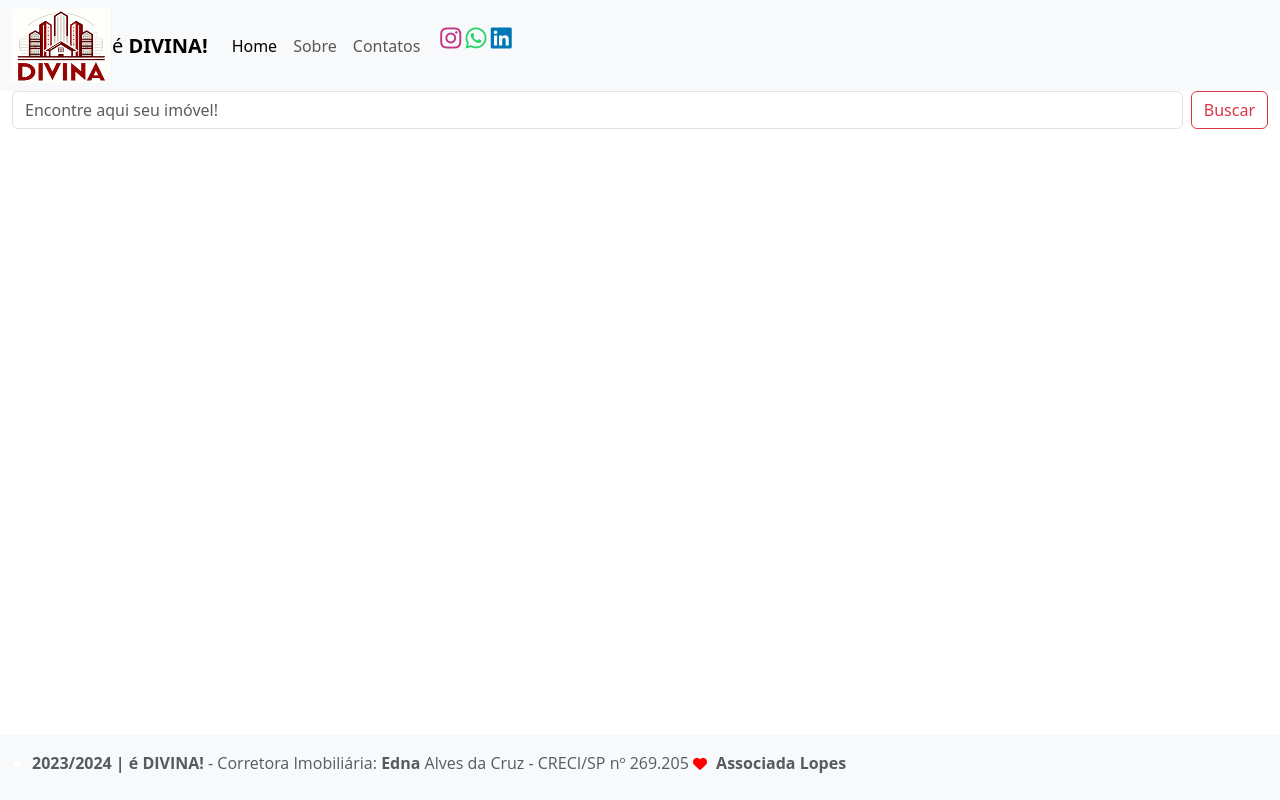
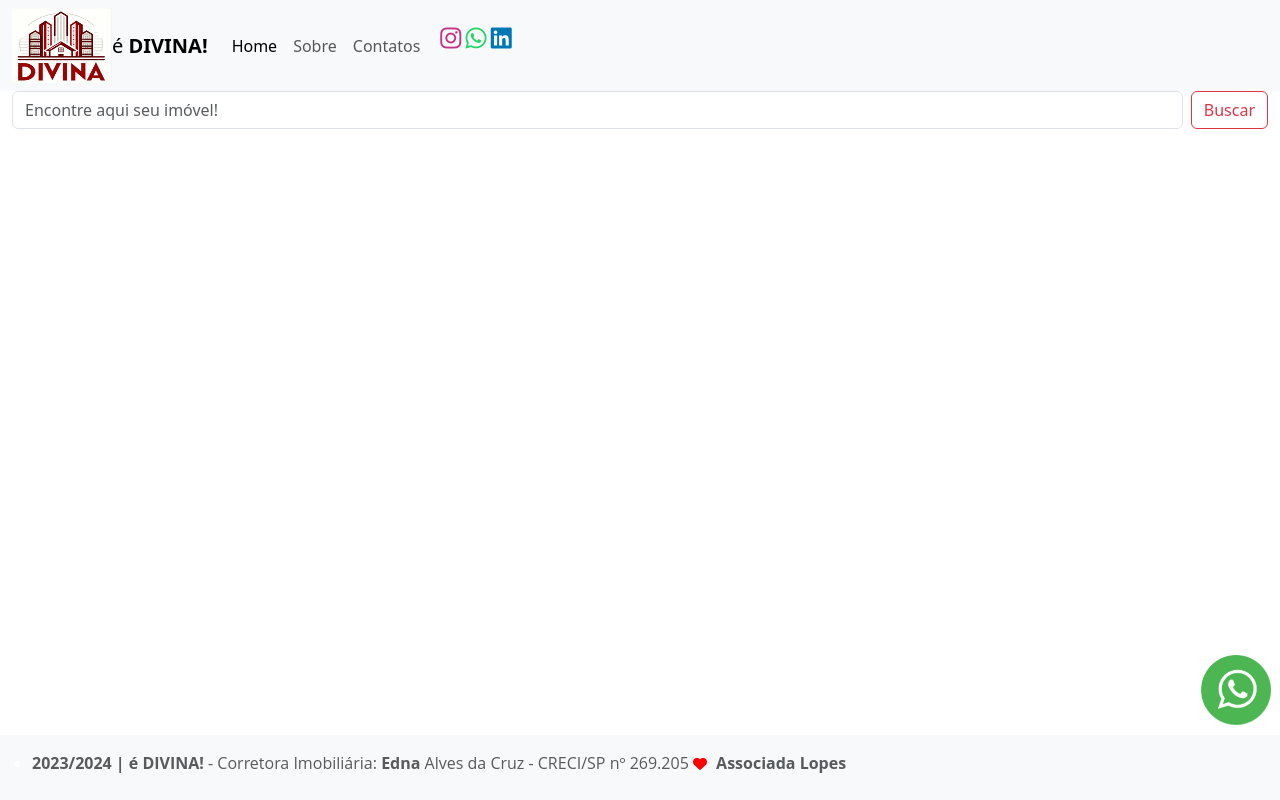
Before and after one commit to ehdivina/website, a plain HTML site: page index.html in a window 1280 px wide. Drawn offline with nearby package versions, Linux system fonts and the light colour scheme.

Commit message:
versão inicial

```diff
--- a/index.html
+++ b/index.html
@@ -136,7 +136,7 @@
 
     </ul>
 
-
+    <div style="width: 70px; position: fixed;bottom: 75px;right: 9px;z-index: 9999999;"><a href="https://wa.me/5511995131056?Text=Ol%C3%A1%20Divina%21%20por%20favor%2C%20gostaria%20de%20um%20suporte%20para%20a%20aquisi%C3%A7%C3%A3o%20de%20um%20im%C3%B3vel." target="_blank"><img src="whats.png" style="width:100%;"></a></div>
 
 </footer>
 
```
Also changed, not shown: whats.png (added).
